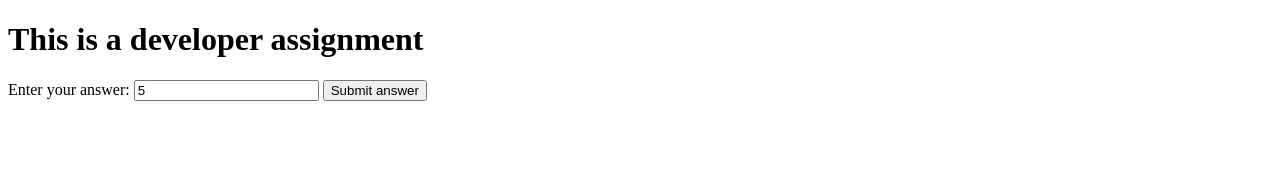
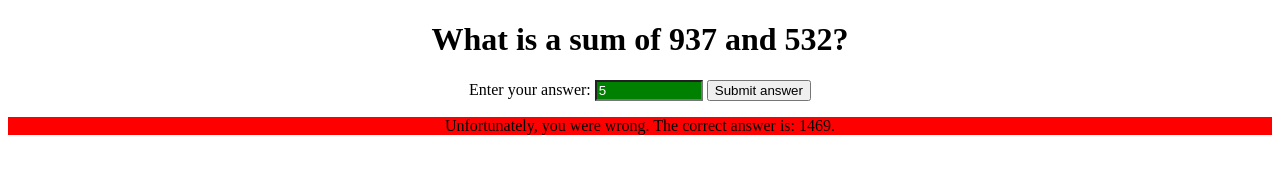
Before and after one commit to kmariuszk/browser_assignment, a plain HTML site: page content.html in a window 1280 px wide. Both pictures are taken after typing "5" into the empty fields and a click on the input "Submit answer". Drawn offline with Linux system fonts and the light colour scheme.

Commit message:
Update content.html

```diff
--- a/content.html
+++ b/content.html
@@ -5,34 +5,53 @@
     <meta http-equiv="X-UA-Compatible" content="IE=edge">
     <meta name="viewport" content="width=device-width, initial-scale=1.0">
     <title>Developer assignment</title>
+    <style>
+        body {
+            text-align: center;
+        }
+
+        input[type=number] {
+            background-color: green;
+            color: white;
+            width: 100px;
+        }
+    </style>
 </head>
 <body>
-    <h1>This is a developer assignment</h1>
+    <h1 id="question"></h1>
 
     <div class="form">
-        <label for="answer">Enter your answer:</label>
-        <input type="number" id="answerField" class="answerField">
+        <label>Enter your answer:</label>
+        <input type="number" class="answerField">
         <input type ="submit" value="Submit answer" class="answerSubmit">
     </div>
 
-    <div class="result">
-        <p class=correctAnswer></p>
+    <div class = "result">
+        <p id="feedback"></p>
     </div>
 
     <script>
-        let randomNumberA = Math.floor(Math.random() * 100) + 1;
-        let randomNumberB = Math.floor(Math.random() * 100) + 1;
-
-        //Here I'm using const because I'm not storing values but references
-        const userAnswer = document.querySelector('.correctAnswer');
+        let randomNumberA = Math.floor(Math.random() * 1000) + 1;
+        let randomNumberB = Math.floor(Math.random() * 1000) + 1;
+        let sum = randomNumberA + randomNumberB;
 
         const answerSubmit = document.querySelector('.answerSubmit');
         const answerField = document.querySelector('.answerField');
 
-        let resetButton;
+        answerSubmit.addEventListener('click', checkAnswer);
+
+        question.textContent="What is a sum of " + randomNumberA + " and " + randomNumberB + "?";
+        answerField.focus();
 
         function checkAnswer() {
-            alert("I am placeholder");
+            const answer = answerField.value;
+            if (answer == sum) {
+                feedback.textContent = "Congratulations! It's a good answer!";
+                feedback.style.backgroundColor = 'green';
+            } else {
+                feedback.textContent = "Unfortunately, you were wrong. The correct answer is: " + sum + ".";
+                feedback.style.backgroundColor = 'red';
+            }
         }
     </script>
 </body>
```
